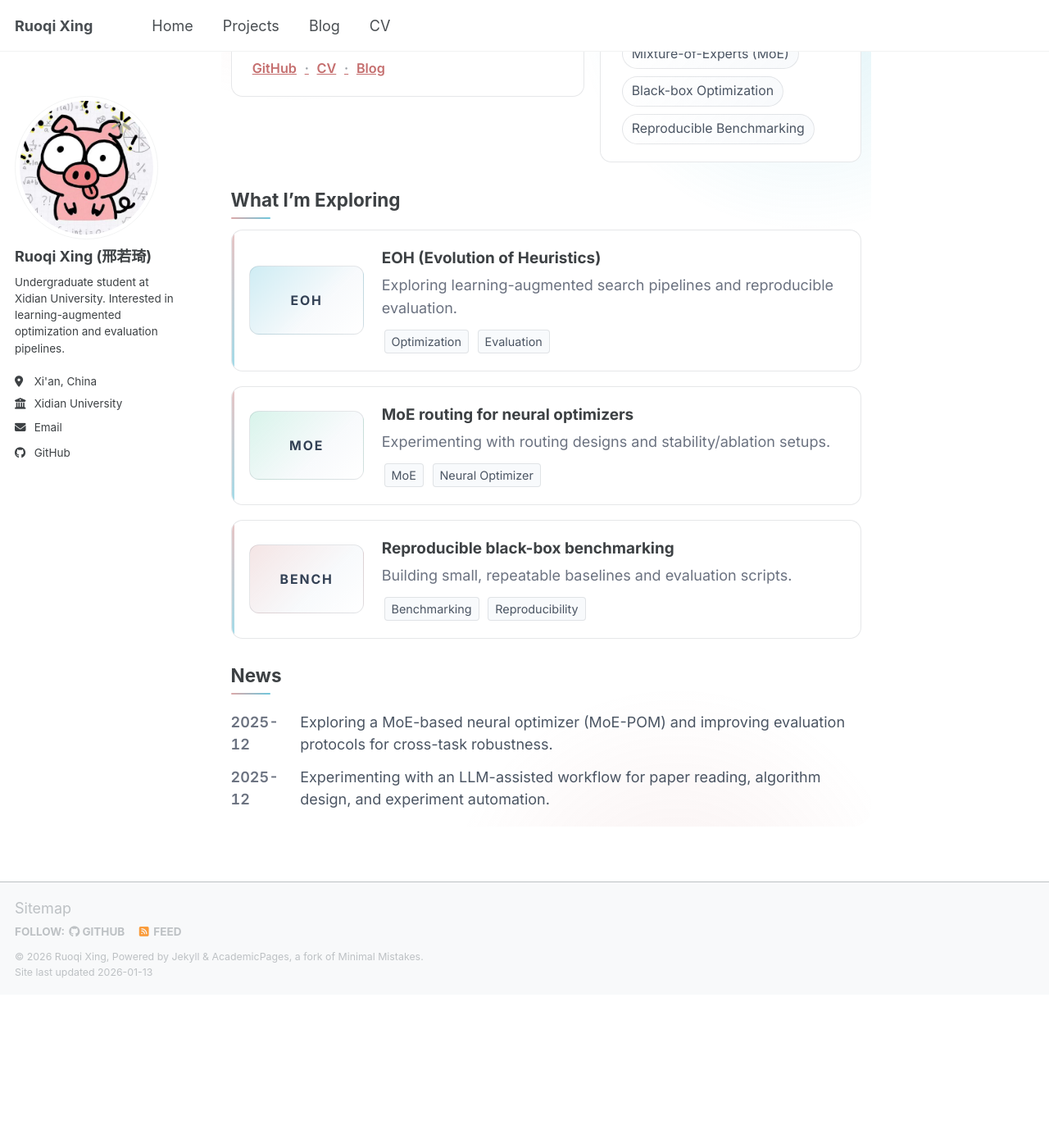
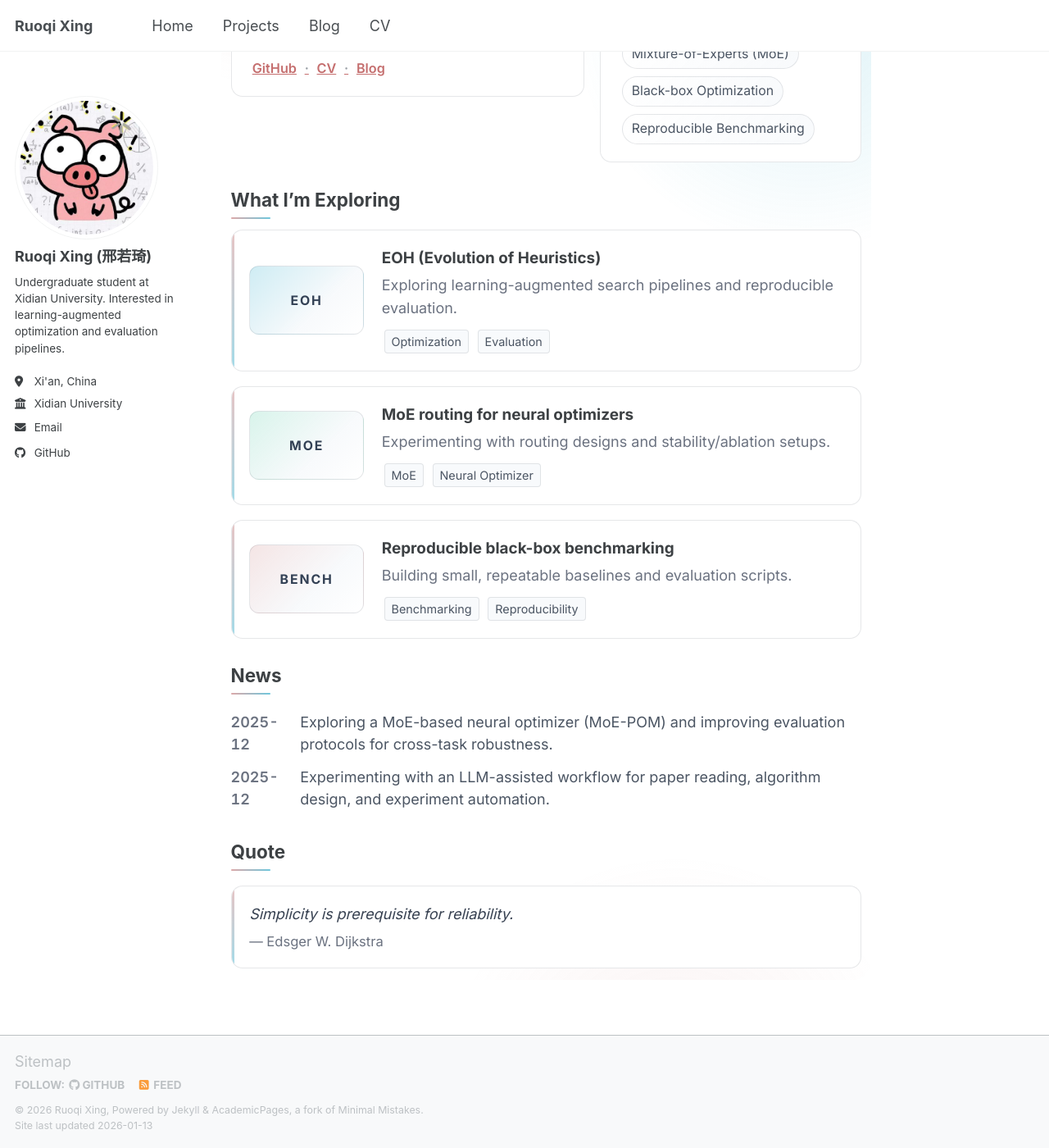
Before and after one commit to Roki-Xing/Roki-Xing.github.io, a Jekyll site: the page built from _pages/home-v2.md, in a window 1280 px wide and 1400 px high, scrolled down 269 px. Shown: the whole window at 82% size. Built offline with Jekyll 4.4.1, drawn with Linux system fonts in a browser that asks for light colours; a script bundle is joined from its source files by our own code; library files that are not in the unit come from our copies; before the commit the page ends 1482 px from its top, so only the background shows below that.

Commit message:
Add rotating quote widget to v2 page

```diff
--- a/_pages/home-v2.md
+++ b/_pages/home-v2.md
@@ -77,4 +77,56 @@ author_profile: true
     <span class="news-date">2025-12</span>
     <span class="news-text">Experimenting with an LLM-assisted workflow for paper reading, algorithm design, and experiment automation.</span>
   </div>
+
+  <h2>Quote</h2>
+
+  <div class="quote-rotator" aria-live="polite">
+    <p class="quote-rotator__text">All models are wrong, but some are useful.</p>
+    <p class="quote-rotator__author">— George E. P. Box</p>
+  </div>
+
+  <script>
+    (() => {
+      const prefersReducedMotion = window.matchMedia && window.matchMedia('(prefers-reduced-motion: reduce)').matches;
+      const quotes = [
+        { text: 'All models are wrong, but some are useful.', author: 'George E. P. Box' },
+        { text: 'Simplicity is prerequisite for reliability.', author: 'Edsger W. Dijkstra' },
+        { text: 'What I cannot create, I do not understand.', author: 'Richard P. Feynman' },
+        { text: 'If I have seen further it is by standing on the shoulders of Giants.', author: 'Isaac Newton' },
+        { text: 'We can only see a short distance ahead, but we can see plenty there that needs to be done.', author: 'Alan Turing' },
+      ];
+
+      const root = document.querySelector('.quote-rotator');
+      if (!root) return;
+      const textEl = root.querySelector('.quote-rotator__text');
+      const authorEl = root.querySelector('.quote-rotator__author');
+      if (!textEl || !authorEl || quotes.length === 0) return;
+
+      let idx = Math.floor(Math.random() * quotes.length);
+      const render = (q) => {
+        textEl.textContent = q.text;
+        authorEl.textContent = `— ${q.author}`;
+      };
+
+      render(quotes[idx]);
+
+      const tick = () => {
+        idx = (idx + 1) % quotes.length;
+        const q = quotes[idx];
+
+        if (prefersReducedMotion) {
+          render(q);
+          return;
+        }
+
+        root.classList.add('is-fading');
+        window.setTimeout(() => {
+          render(q);
+          root.classList.remove('is-fading');
+        }, 220);
+      };
+
+      window.setInterval(tick, 6500);
+    })();
+  </script>
 </div>
--- a/assets/css/main.scss
+++ b/assets/css/main.scss
@@ -401,6 +401,47 @@
     color: #4b5563;
 }
 
+.home-v2 .quote-rotator {
+    margin-top: 1em;
+    background: var(--v2-surface);
+    border: 1px solid var(--v2-border);
+    border-radius: var(--v2-radius);
+    padding: 1.1em 1.2em;
+    position: relative;
+    overflow: hidden;
+}
+
+.home-v2 .quote-rotator::before {
+    content: '';
+    position: absolute;
+    left: 0;
+    top: 0;
+    bottom: 0;
+    width: 3px;
+    background: linear-gradient(180deg, rgba(197, 111, 111, 0.75), rgba(14, 161, 197, 0.70));
+    opacity: 0.55;
+}
+
+.home-v2 .quote-rotator__text {
+    margin: 0;
+    font-style: italic;
+    color: #374151;
+    transition: opacity 200ms ease, transform 200ms ease;
+}
+
+.home-v2 .quote-rotator__author {
+    margin: 0.45em 0 0;
+    color: var(--v2-muted);
+    font-size: 0.92em;
+    transition: opacity 200ms ease, transform 200ms ease;
+}
+
+.home-v2 .quote-rotator.is-fading .quote-rotator__text,
+.home-v2 .quote-rotator.is-fading .quote-rotator__author {
+    opacity: 0;
+    transform: translateY(2px);
+}
+
 @media (max-width: 37.5em) {
     .home-v2__top {
         grid-template-columns: 1fr;
```
